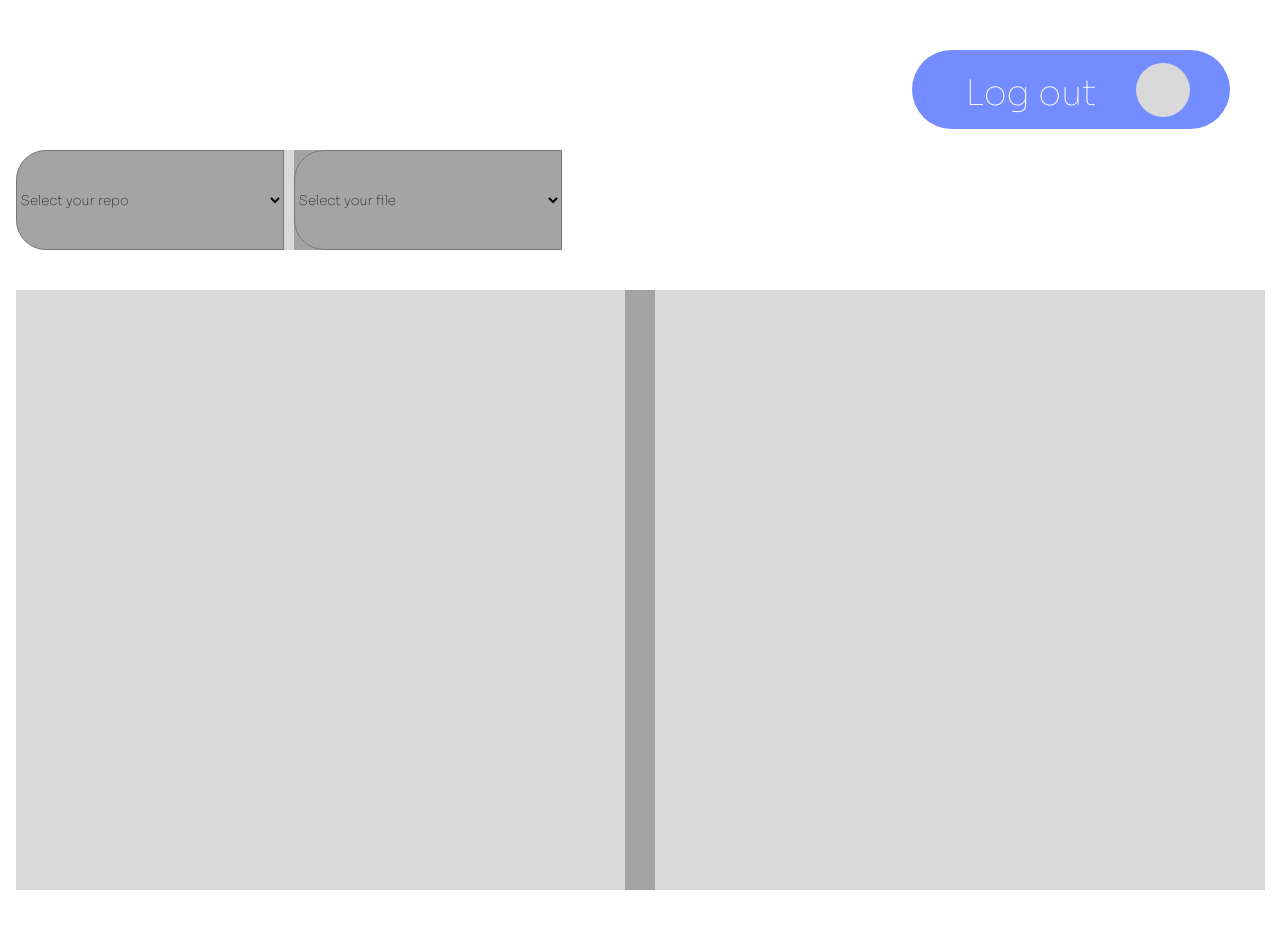
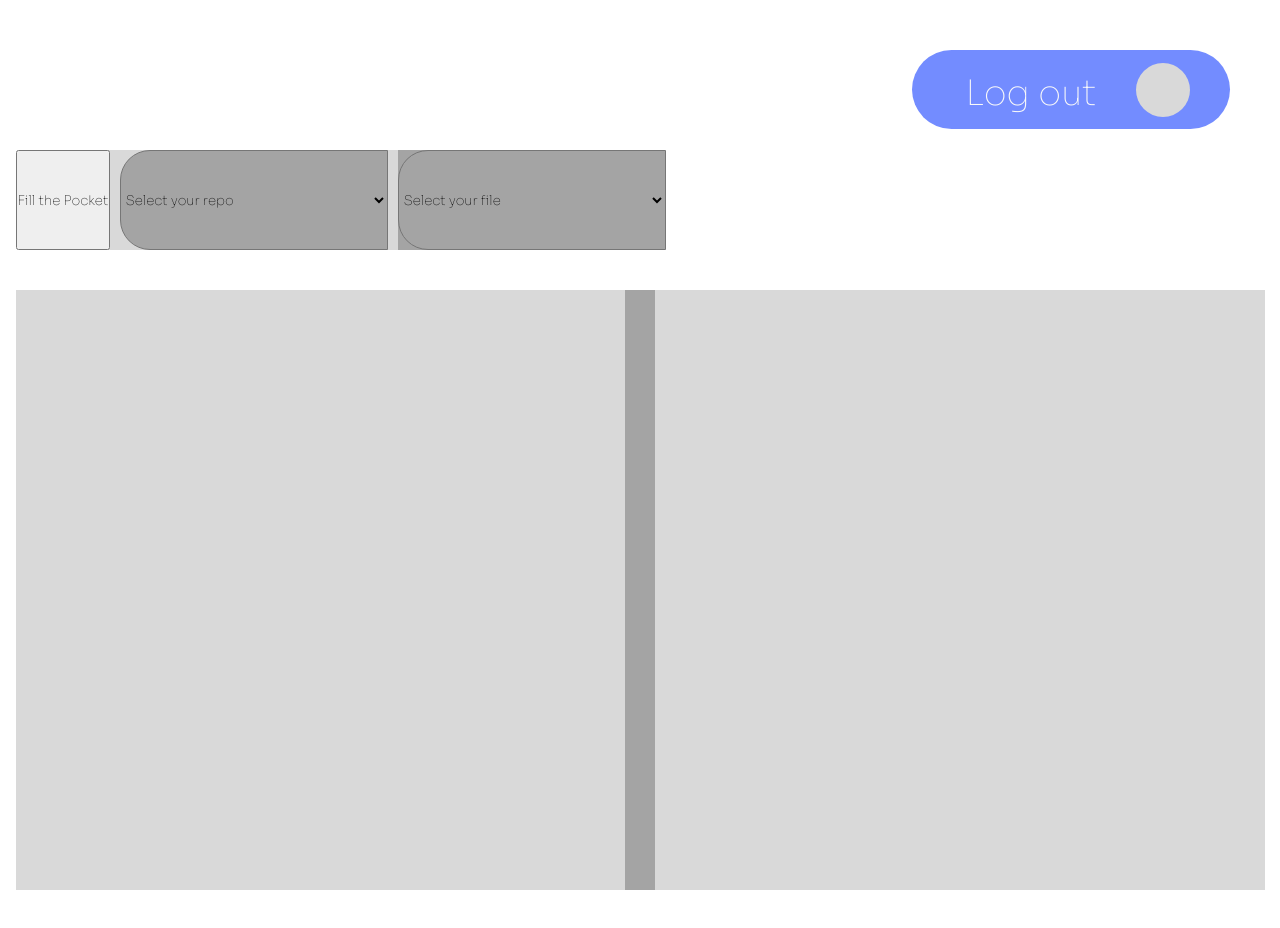
Before and after one commit to luiscolon0426/Zneaker, a React (Create React App) app in the folder app/: page /app in a window 1280 px wide. Shown: the top 928 px of the page. Built offline with nearby package versions, Linux system fonts and the light colour scheme; no server answers; the database is empty; sample sign-in values are in the browser's storage.

Commit message:
Adding fill the pocket functionality

```diff
--- /dev/null
+++ b/app/src/backend/display.js
@@ -0,0 +1,35 @@
+import { doc } from "firebase/firestore";
+import { getRepos, getFiles } from "./api";
+
+let firstClick = false
+export const fillThePocket = async function fillThePocket() {
+    if (firstClick === false) {
+        firstClick = true
+        const repos = await getRepos()
+        const files =  await getFiles(repos[0])
+
+        // let fileObj = {}
+        // for (let i = 0; i < repos.length; i++) {
+        //     let files = await getFiles(repos[i])
+        //     fileObj[repos[i]] = files
+        // }
+        // let repo_file_List = [repos, fileObj]
+
+        console.log("Filling with the pocket...")
+        let repoTag = document.getElementById('repo')
+        let fileTag = document.getElementById('file')
+
+        repoTag.innerHTML = `${repos[0]}`
+
+        for (let i = 0; i < files.length; i++) {
+            let opt = document.createElement('option')
+            opt.text = files[i]
+            opt.addEventListener("click", () => {
+                console.log(opt.text)
+            })
+
+            fileTag.appendChild(opt)
+        }
+        // repoTag.appendChild(opt1)
+    }
+}
--- a/app/src/components/Page.js
+++ b/app/src/components/Page.js
@@ -1,4 +1,5 @@
 import { logOut } from '../backend/auth';
+import { fillThePocket } from '../backend/display';
 import '../styles/Page.css';
 
 const Page = () => {
@@ -11,18 +12,19 @@ const Page = () => {
         <div className='pageContainer'>
           {/*<div className='UserIcon'></div>*/}
           <div className='dataContainer'>
+            <button onClick={fillThePocket}>Fill the Pocket</button>
             <select className='repoContainer'>
-              <option value="">Select your repo</option>
-              <option value="0x0Thisproject suck">0x0 Thisproject suck</option>
+              <option id="repo"value="">Select your repo</option>
+              {/* <option value="0x0Thisproject suck">0x0 Thisproject suck</option>
               <option value="0x0Thisproject suck">0x1 Other project</option>
-              <option value="0x0Thisproject suck">0x2 Other project that suck</option>
+              <option value="0x0Thisproject suck">0x2 Other project that suck</option> */}
             </select>
             <div className='fileContainer'>
-            <select className='repoContainer'>
+            <select id="file" className='repoContainer'>
               <option value="">Select your file</option>
-              <option value="0x0Thisproject suck">Task 0</option>
+              {/* <option value="0x0Thisproject suck">Task 0</option>
               <option value="0x0Thisproject suck">Task 1</option>
-              <option value="0x0Thisproject suck">Task 2</option>
+              <option value="0x0Thisproject suck">Task 2</option> */}
             </select>
             </div>
           </div>
```
